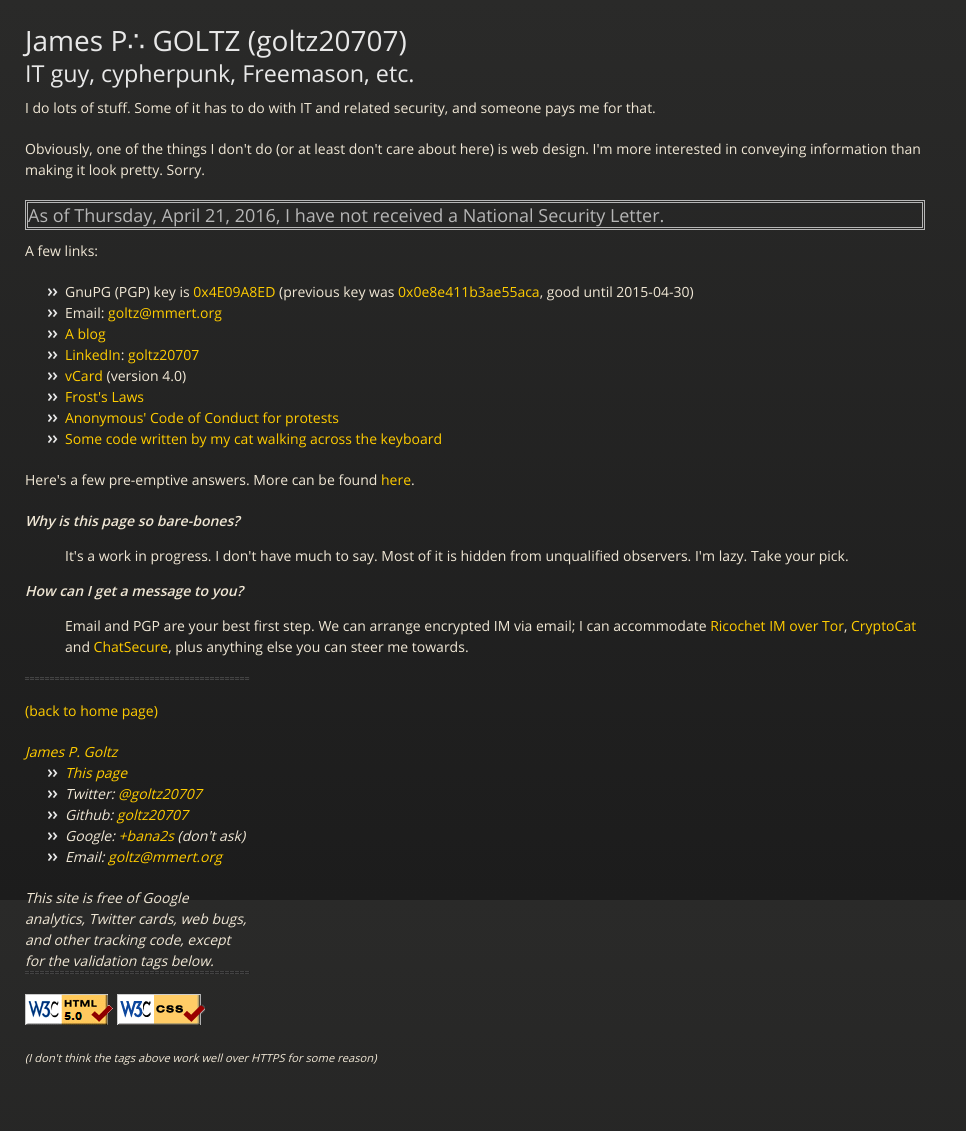
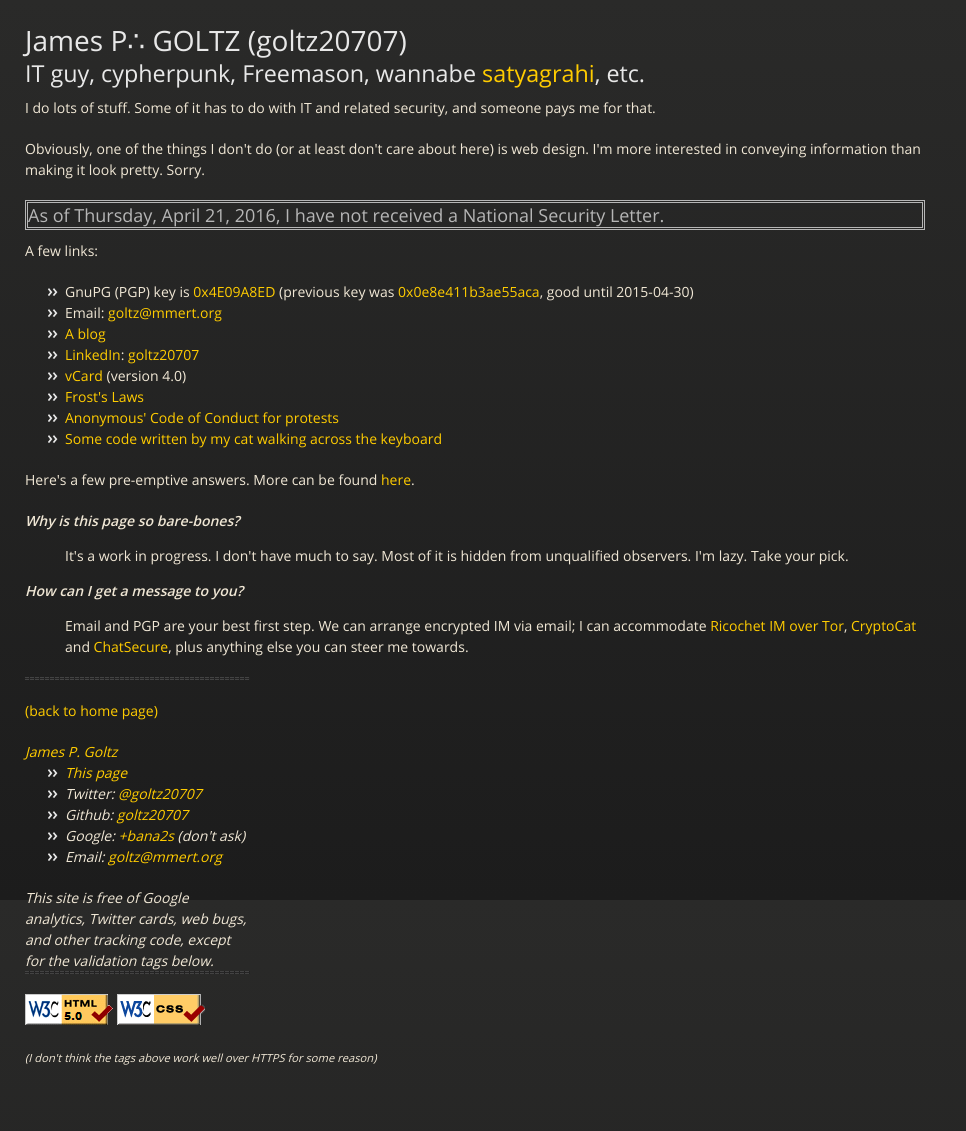
Before and after one commit to goltz20707/goltz20707.github.io, a Jekyll site: the page built from index.html, in a window 1280 px wide. Shown: the whole page, without its empty margins (0-966 px from the left). Built offline with Jekyll 4.4.1, drawn with Linux system fonts in a browser that asks for light colours.

Commit message:
Added "wannabe satyagrahi", just for fun.

```diff
--- a/index.html
+++ b/index.html
@@ -5,7 +5,9 @@ descr: "Home page of James P. GOLTZ"
 ---
 
 <h1>James P&#8756; GOLTZ (goltz20707)<br/>
-  <span class="smaller">IT guy, cypherpunk, Freemason, etc.</span></h1>
+  <span class="smaller">IT guy, cypherpunk, Freemason, wannabe
+    <a href="https://en.wikipedia.org/wiki/Satyagraha">satyagrahi</a>,
+    etc.</span></h1>
 
 <p class="p-note">I do lots of stuff.  Some of it has to do with IT and related
   security, and someone pays me for that.</p>
```
